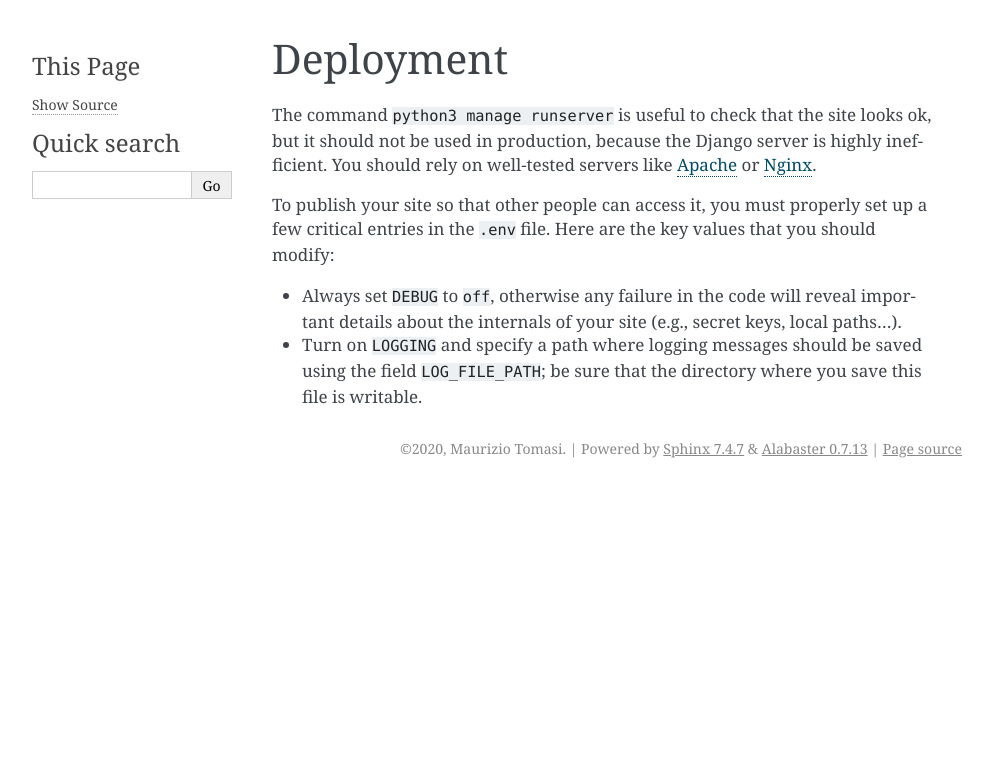
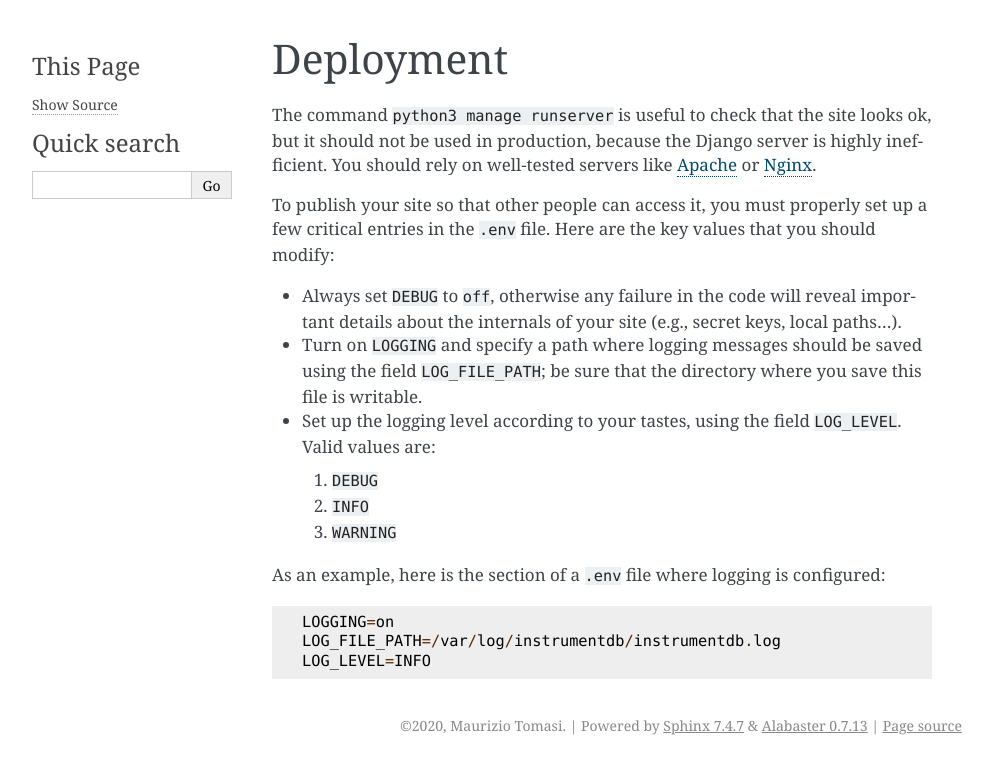
Before and after one commit to ziotom78/planck_insdb_demo, a Sphinx documentation site: the page built from docs/deployment.rst, in a window 1280 px wide. Shown: the top 774 px of the page, without its empty margins (148-1141 px from the left). Built offline with Sphinx 7.4.7, drawn with Linux system fonts in a browser that asks for light colours.

Commit message:
Add a new paragraph to the documentation

```diff
--- a/docs/deployment.rst
+++ b/docs/deployment.rst
@@ -13,3 +13,15 @@ file. Here are the key values that you should modify:
 
 - Turn on ``LOGGING`` and specify a path where logging messages should be saved using the field
   ``LOG_FILE_PATH``; be sure that the directory where you save this file is writable.
+
+- Set up the logging level according to your tastes, using the field ``LOG_LEVEL``. Valid values are:
+
+  1. ``DEBUG``
+  2. ``INFO``
+  3. ``WARNING``
+
+As an example, here is the section of a ``.env`` file where logging is configured::
+
+    LOGGING=on
+    LOG_FILE_PATH=/var/log/instrumentdb/instrumentdb.log
+    LOG_LEVEL=INFO
```
